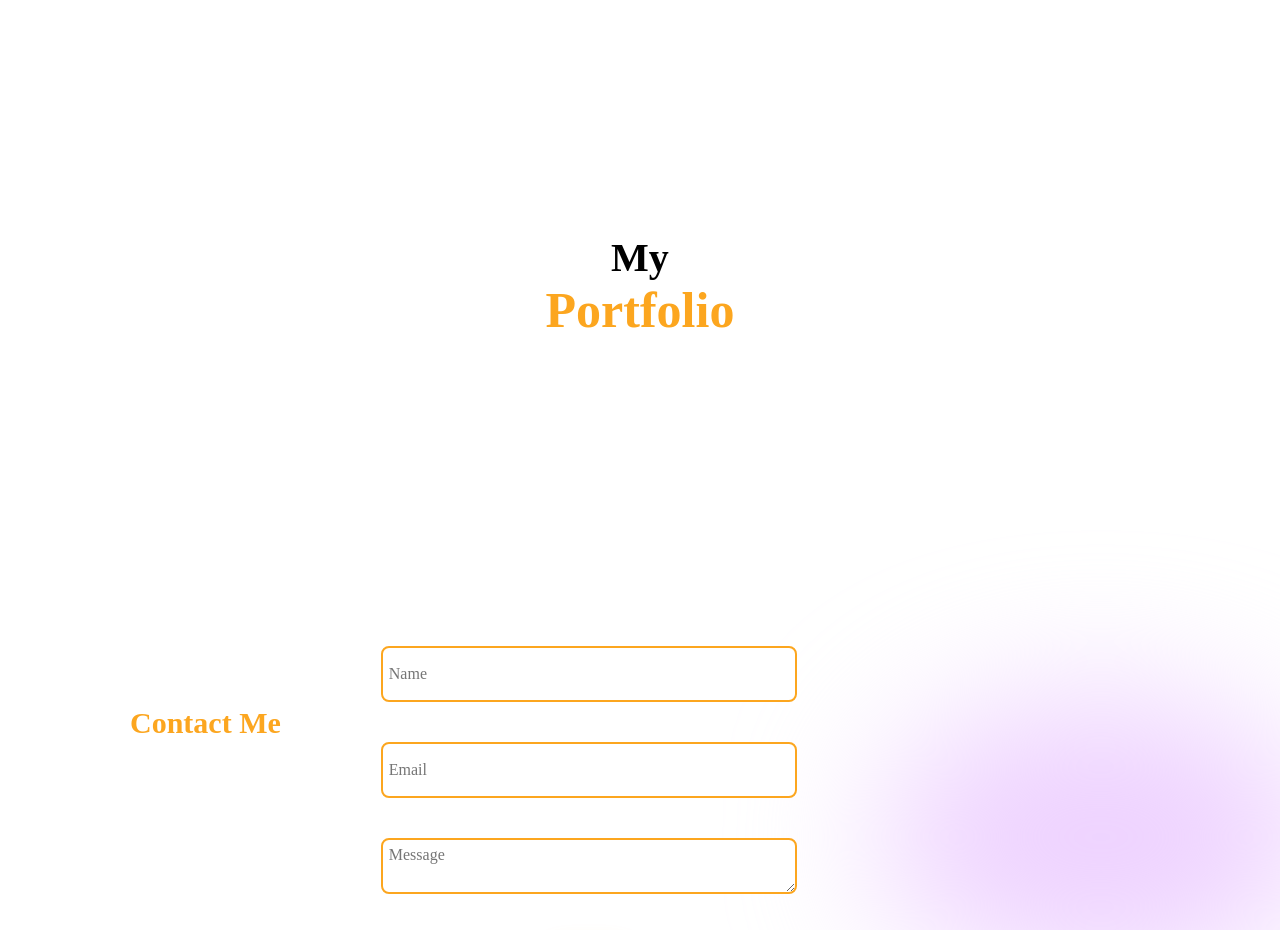
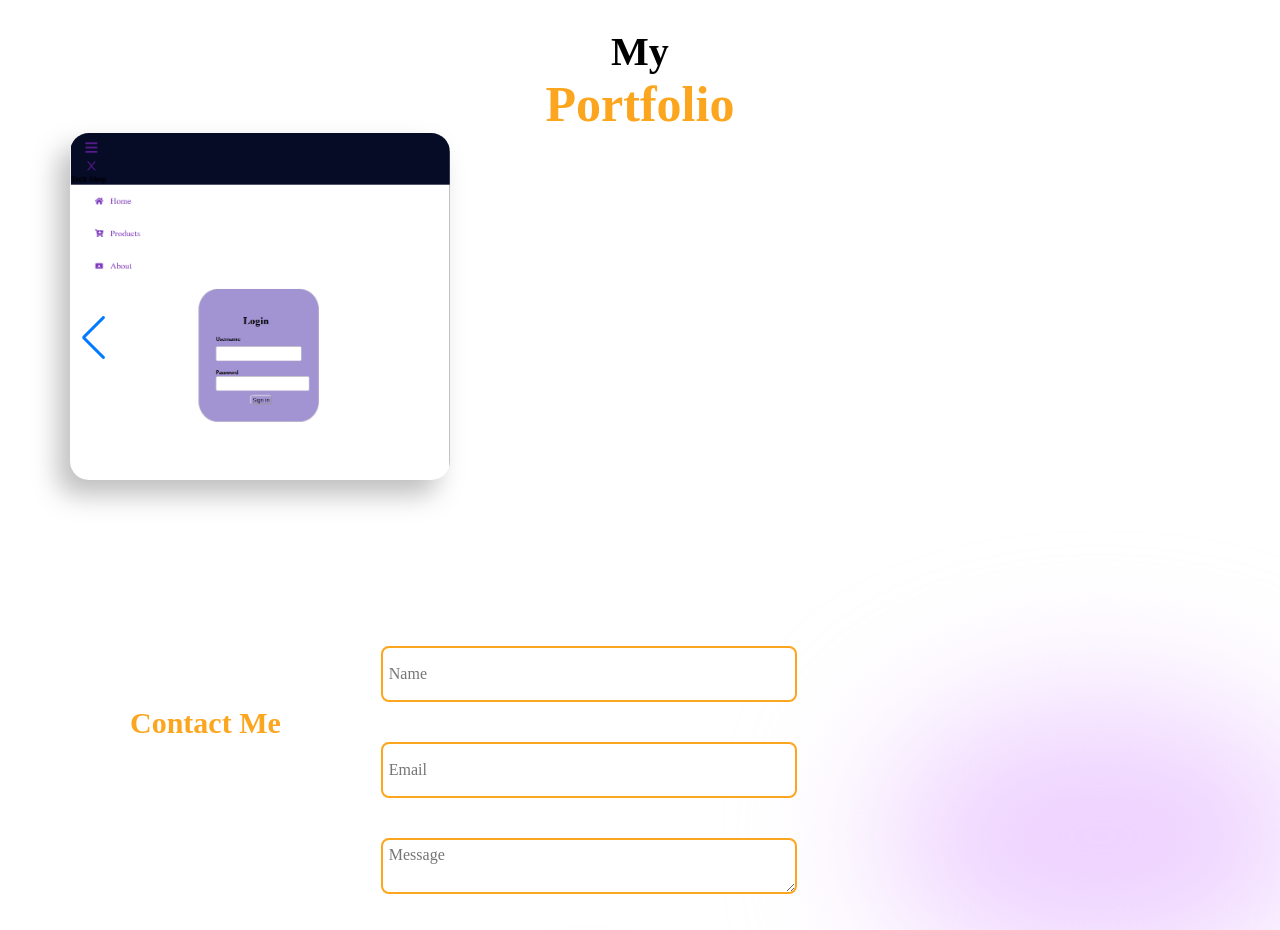
Before and after one commit to Nonku201220/my_portfolio, a React (Create React App) app: page / in a window 1280 px wide. Shown: the part 2380-3310 px from the top of the page. Built offline with nearby package versions, Linux system fonts and the light colour scheme; a web font is replaced by a local one.

Commit message:
third commit

```diff
--- a/src/components/Portfolio/Portfolio.js
+++ b/src/components/Portfolio/Portfolio.js
@@ -23,7 +23,7 @@ const Portfolio = () => {
       <span>Portfolio</span>
 
 
-     {/*  <Swiper
+     <Swiper
         className="portfolio-slider"
         navigation={true}
         loop={true}
@@ -47,7 +47,7 @@ const Portfolio = () => {
         <SwiperSlide>
           <img src={MusicApp} alt="" />
         </SwiperSlide>
-      </Swiper> */}
+      </Swiper>
     </div>
   );
 };
```
